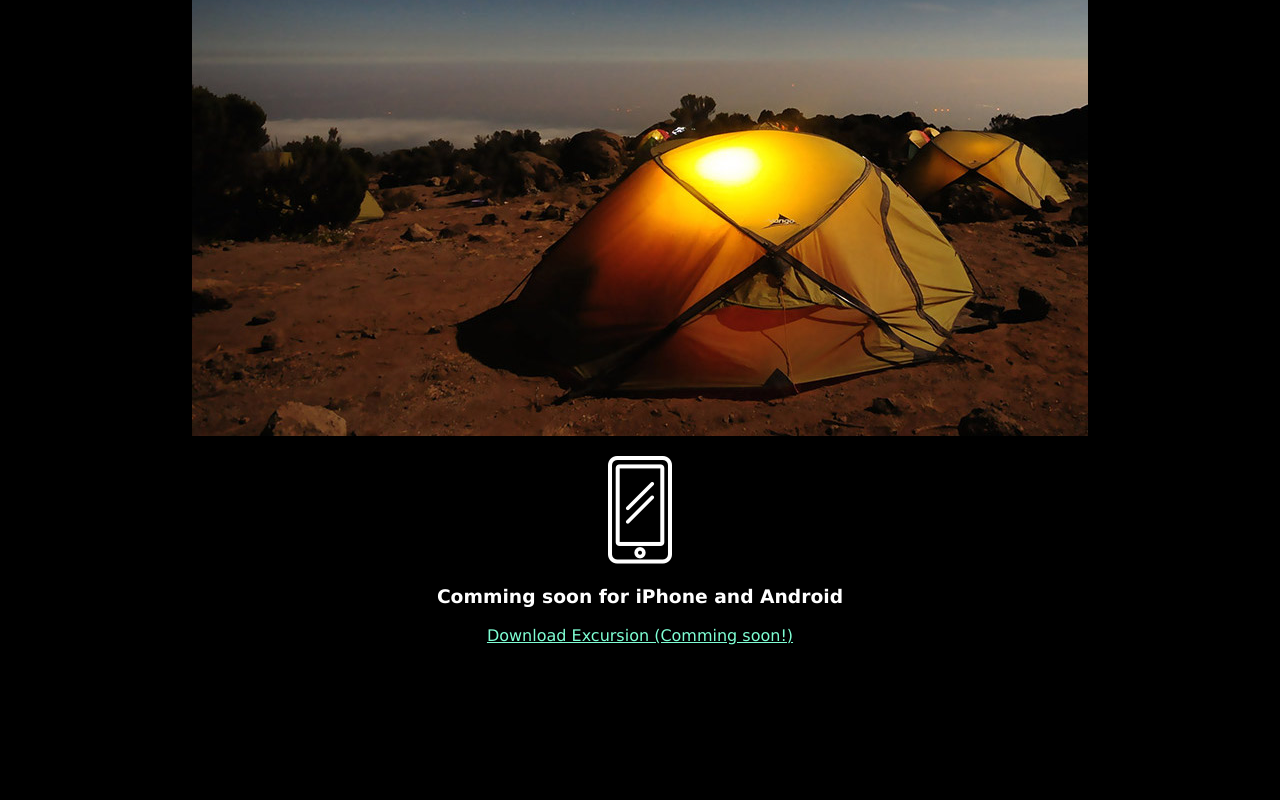
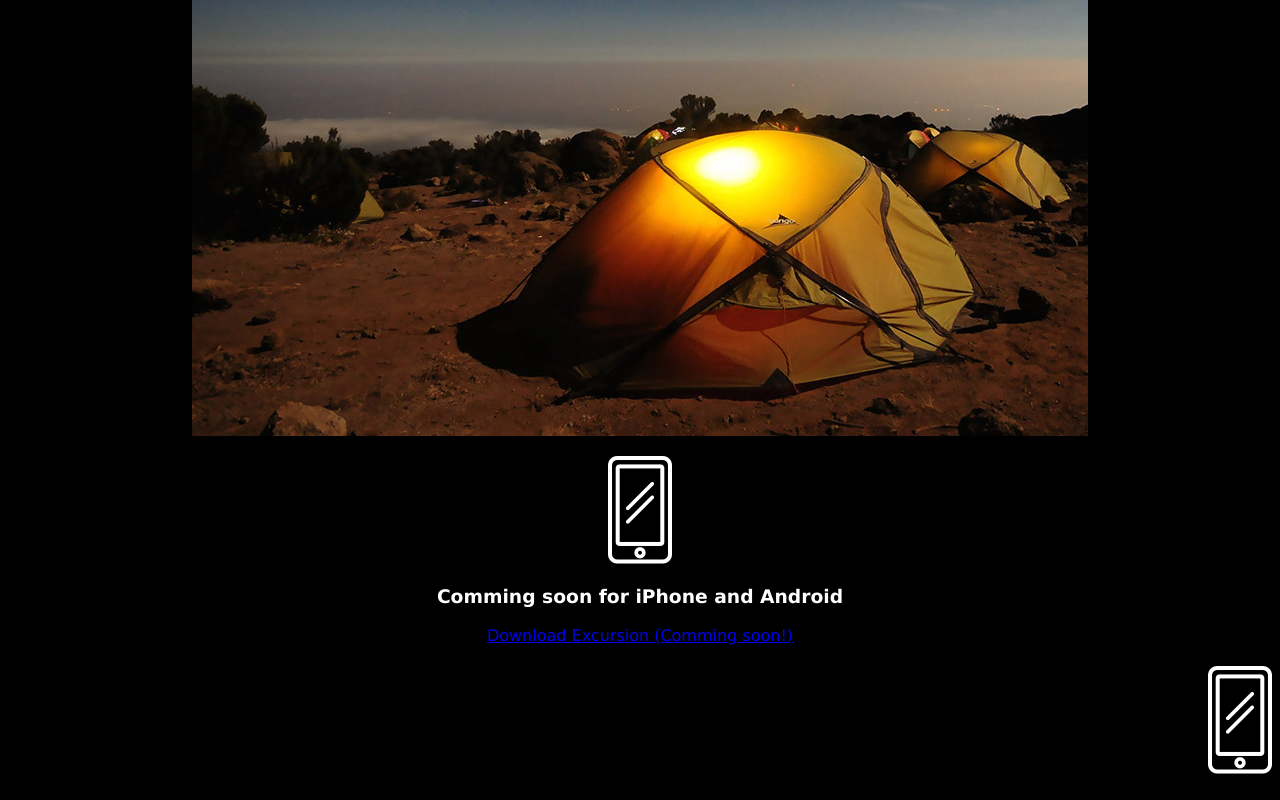
Before and after one commit to Pemikov/excursion, a plain HTML site: page index.html in a window 1280 px wide. Shown: the part 576-1376 px from the top of the page. Before the commit the page ends 1237 px from the top, so only its background shows below. Drawn offline with Linux system fonts and the light colour scheme.

Commit message:
last few changes made

```diff
--- a/index.html
+++ b/index.html
@@ -10,7 +10,7 @@
     </head>
     <body>
         <h1 class="header">Discover hidden places in the worls around you</h1>
-        <p><a class="link" href="#">Download Excursion (Comming soon!)</a></p>
+        <p><a class="linkS" href="#">Download Excursion (Comming soon!)</a></p>
         <video autoplay loop>
             <source src="resources/videos/excursion.mp4" type="video/mp4">
         </video>
@@ -21,4 +21,7 @@
         <h3>Comming soon for iPhone and Android</h3>
         <p><a class="link" href="#">Download Excursion (Comming soon!)</a></p>
     </body>
+    <footer>
+        <p><img src="resources/images/phone.webp"</p>
+    </footer>
 </html>
--- a/resources/css/style.css
+++ b/resources/css/style.css
@@ -3,8 +3,6 @@ body {
     font-family: Verdana, Geneva, Tahoma, sans-serif;
     text-align: center;
 }
-
-/* HEADINGS */
 
 h1, h2, h3 {
     color: white;
@@ -26,9 +24,14 @@ h4 {
 }
 
 
-/* LINKS */
-
-.link {
+.linkS {
     font-size: 16px;
     color: aquamarine;
 }
+
+footer {
+    font-size: 21px;
+    color: grey;
+    text-align: right;
+
+}
```
